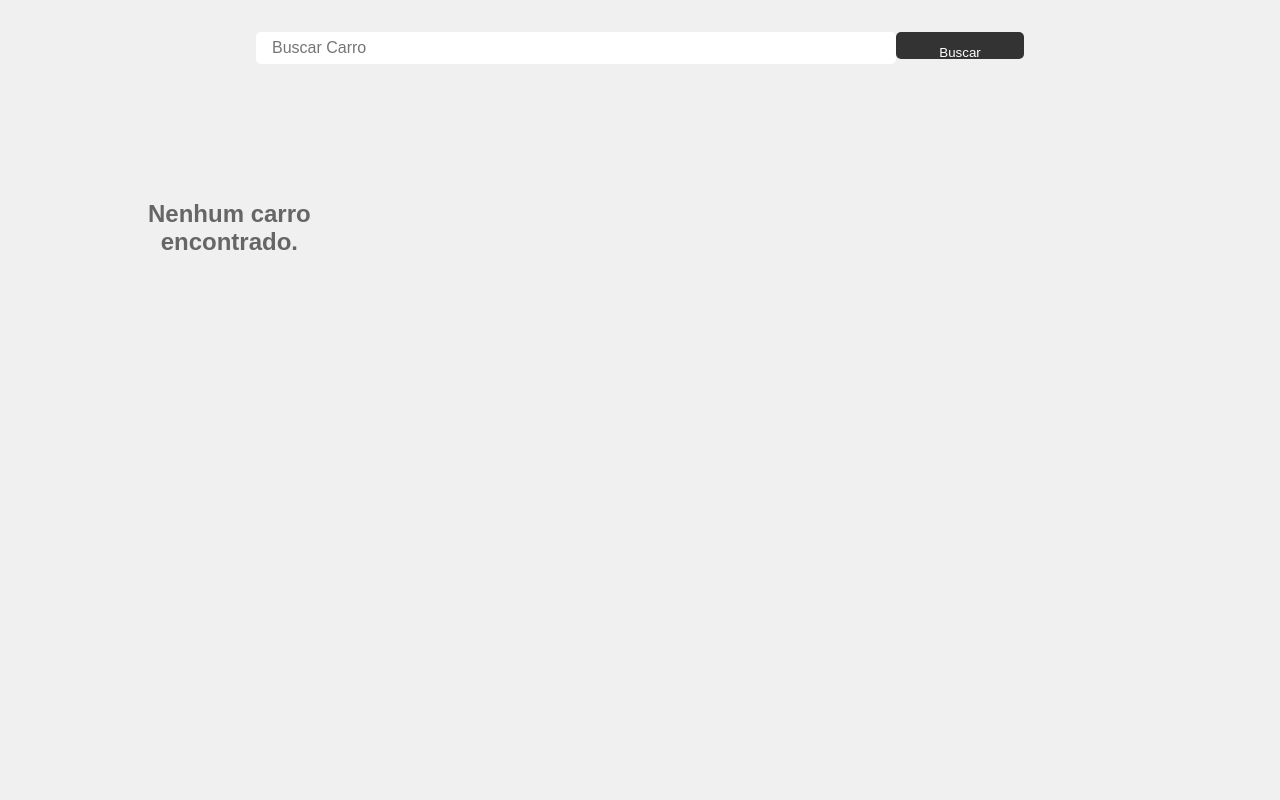
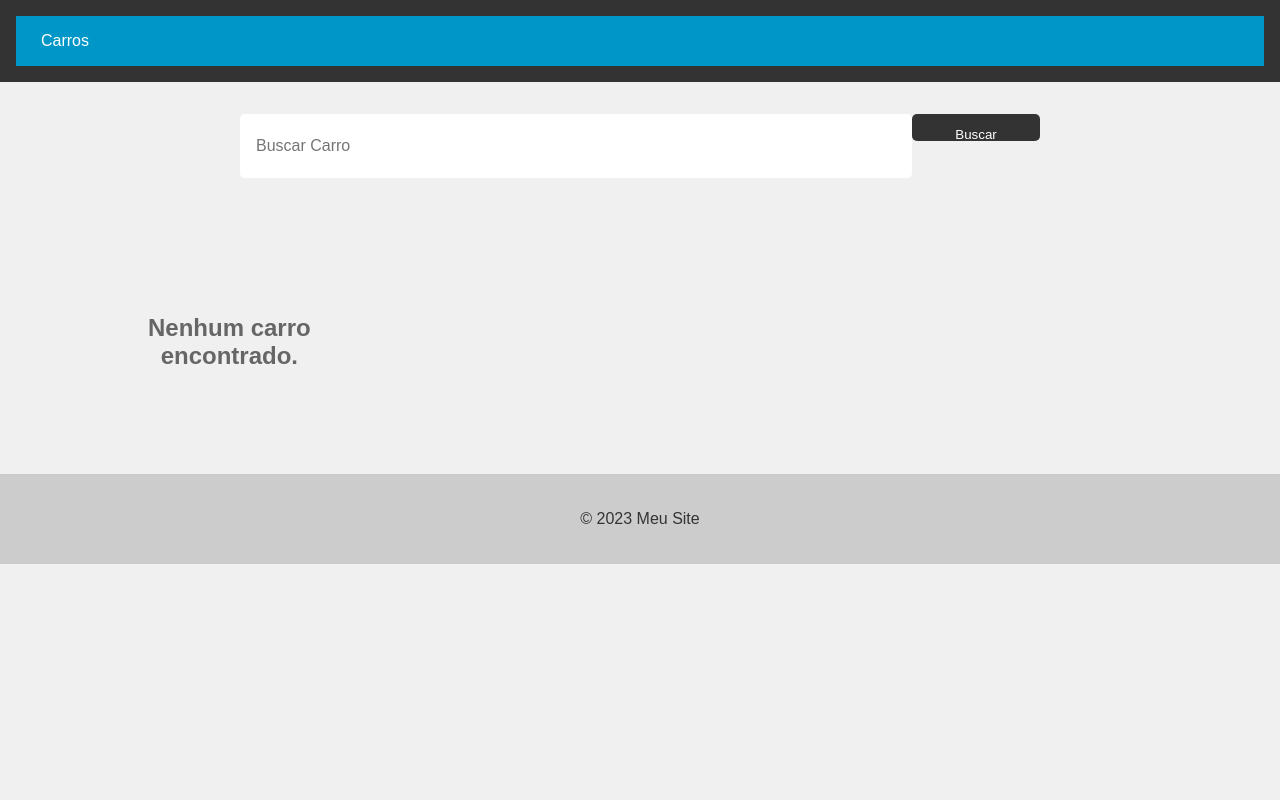
Before and after one commit to Luisf66/Django-Master, a Django app: page /cars/ in a window 1280 px wide. Run offline with Django 5.2, Linux system fonts and the light colour scheme; data that the repository does not hold is empty.

Commit message:
Uso de base.html

```diff
--- a/carros/app/settings.py
+++ b/carros/app/settings.py
@@ -55,7 +55,7 @@
 TEMPLATES = [
     {
         'BACKEND': 'django.template.backends.django.DjangoTemplates',
-        'DIRS': [],
+        'DIRS': ['app/templates'],
         'APP_DIRS': True,
         'OPTIONS': {
             'context_processors': [
--- /dev/null
+++ b/carros/app/templates/base.html
@@ -0,0 +1,87 @@
+<!DOCTYPE html>
+<html lang="pt-BR">
+<head>
+  <meta charset="UTF-8">
+  <meta name="viewport" content="width=device-width, initial-scale=1.0">
+  <title> {% block title %}{% endblock %}</title>
+  <style>
+    /* Global Styles */
+    body {
+      font-family: Arial, sans-serif;
+      margin: 0;
+      padding: 0;
+      background-color: #f0f0f0;
+      color: #333;
+    }
+
+    /* Header Styles */
+    header {
+      background-color: #0096c7;
+      color: #fff;
+      text-align: center;
+    }
+    /* Footer Styles */
+    footer {
+      background-color: #ccc;
+      color: #333;
+      padding: 20px;
+      text-align: center;
+    }
+
+    nav {
+      background-color: #0096c7;
+      color: #fff;
+      height: 50px;
+      display: flex;
+      justify-content: space-between;
+      align-items: center;
+    }
+
+    nav ul {
+      list-style: none;
+      margin: 0;
+      padding: 0;
+      display: flex;
+    }
+
+    nav ul li {
+      margin: 0 10px;
+    }
+
+    nav ul li a {
+      color: #fff;
+      text-decoration: none;
+      font-size: 16px;
+      padding: 15px;
+      transition: all 0.3s ease;
+    }
+
+    nav ul li a:hover {
+      background-color: #32bbe8;
+    }
+
+    nav ul li.active a {
+      background-color: #666;
+    }
+
+    nav ul li.active a:hover {
+      background-color: #999;
+    }
+  </style>
+</head>
+<body>
+  <header>
+    <nav>
+      <ul>
+        <li><a href="{% url 'cars_list' %}">Carros</a></li>
+      </ul>
+    </nav>
+  </header>
+  <main>
+    {% block content %}{% endblock %}
+  </main>
+  <footer>
+    <p>&copy; 2023 Meu Site</p>
+  </footer>
+</body>
+</html>
--- a/carros/cars/templates/cars.html
+++ b/carros/cars/templates/cars.html
@@ -1,3 +1,4 @@
+{% extends 'base.html' %}
 {% block content %}
   <style>
   /* Global Styles */
@@ -66,11 +67,17 @@
     border: 1px solid #ddd;
     border-radius: 5px;
     box-shadow: 0 0 10px rgba(0, 0, 0, 0.1);
+    transition: transform 0.2s;
+  }
+
+  .car_card:hover {
+    transform: scale(1.05);
+    box-shadow: 0 0 20px rgba(0, 0, 0, 0.2);
   }
 
   .car_card img {
     width: 100%;
-    height: 150px;
+    height: 250px; /* Aumentei o tamanho da imagem para 250px */
     object-fit: cover;
     border-radius: 5px 5px 0 0;
   }
```
